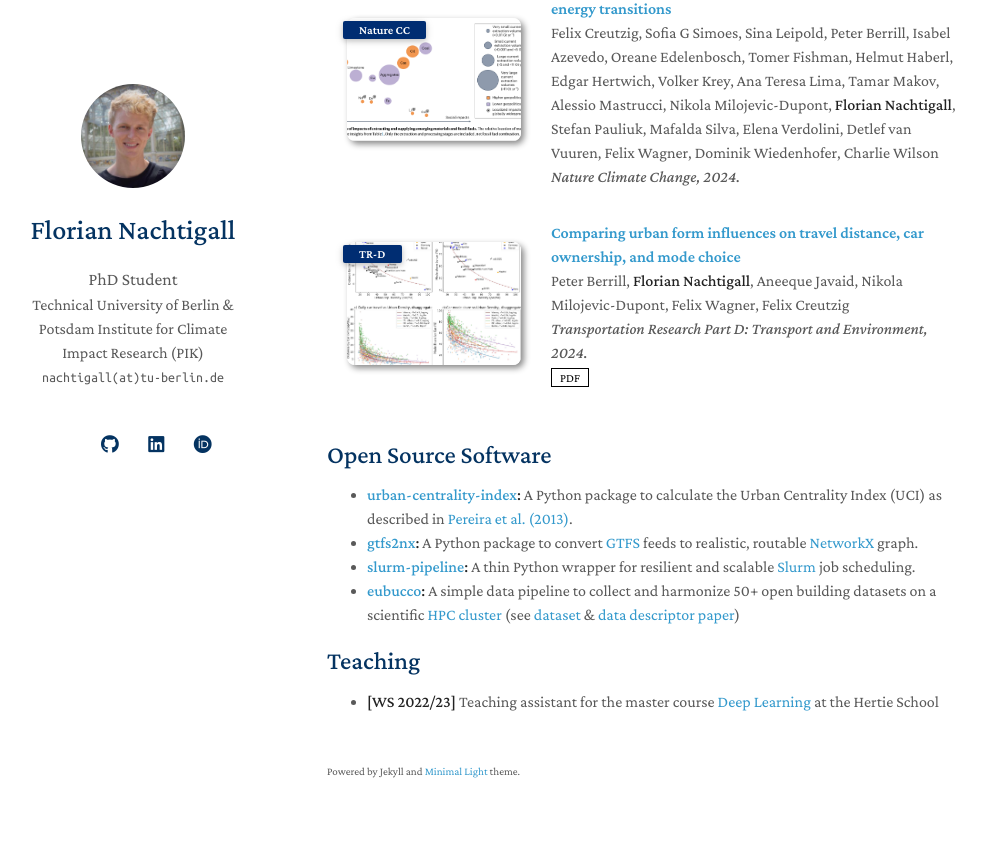
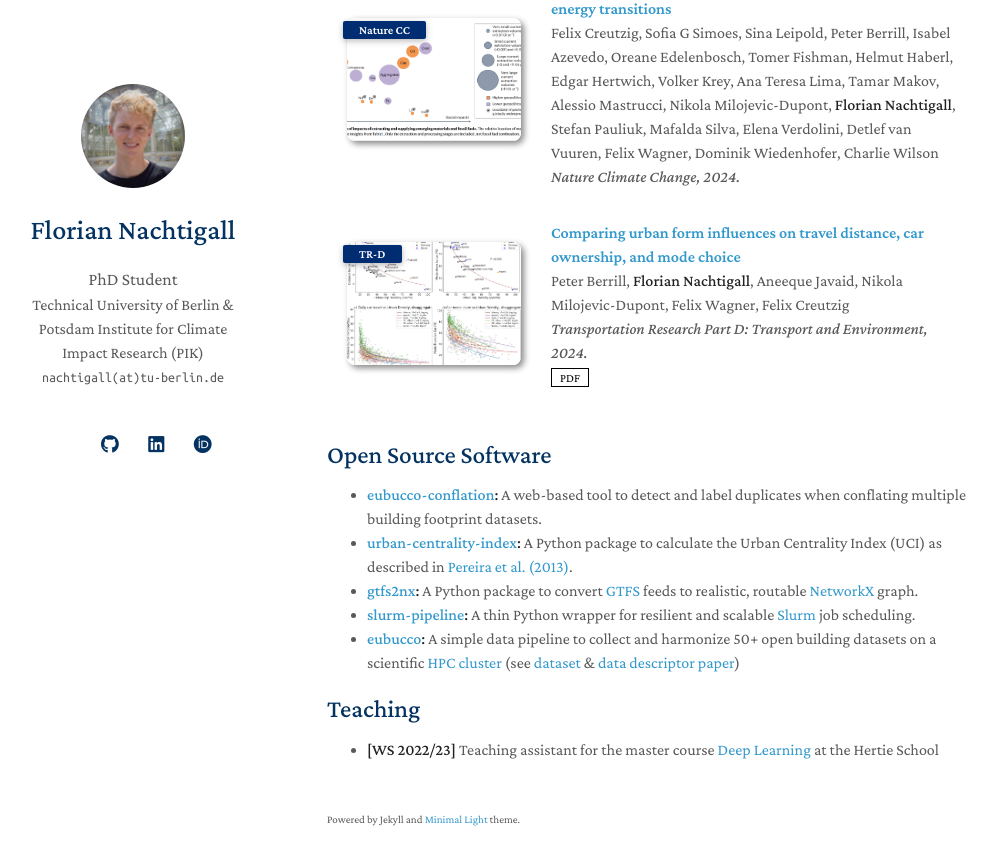
Before and after one commit to FlorianNachtigall/floriannachtigall.github.io, a Jekyll site: the page built from index.md, in a window 1280 px wide and 900 px high, scrolled down 2012 px. Shown: the top 865 px of the window, without its empty margins (143-1140 px from the left). Built offline with Jekyll 4.4.1, drawn with Linux system fonts in a browser that asks for light colours; nearby versions of some CDN libraries; a style sheet for code colours, icons or effects is not loaded; our own code applies the rules of GitHub Pages for plain Markdown files.

Commit message:
Add building conflation tool to OSS section

```diff
--- a/index.md
+++ b/index.md
@@ -29,6 +29,7 @@ I am supervised by [Prof. Dr. Felix Creutzig](https://www.mcc-berlin.net/en/abou
 
 ## Open Source Software
 
+- **[eubucco-conflation](https://github.com/ai4up/eubucco-conflation):** A web-based tool to detect and label duplicates when conflating multiple building footprint datasets.
 - **[urban-centrality-index](https://github.com/ai4up/urban-centrality-index):** A Python package to calculate the Urban Centrality Index (UCI) as described in [Pereira et al. (2013)](https://www.doi.org/10.1111/gean.12002).
 - **[gtfs2nx](https://github.com/ai4up/gtfs2nx):** A Python package to convert [GTFS](https://developers.google.com/transit/gtfs/) feeds to realistic, routable [NetworkX](https://github.com/networkx/networkx) graph.
 - **[slurm-pipeline](https://github.com/ai4up/slurm-pipeline):** A thin Python wrapper for resilient and scalable [Slurm](https://slurm.schedmd.com/documentation.html) job scheduling.
```
